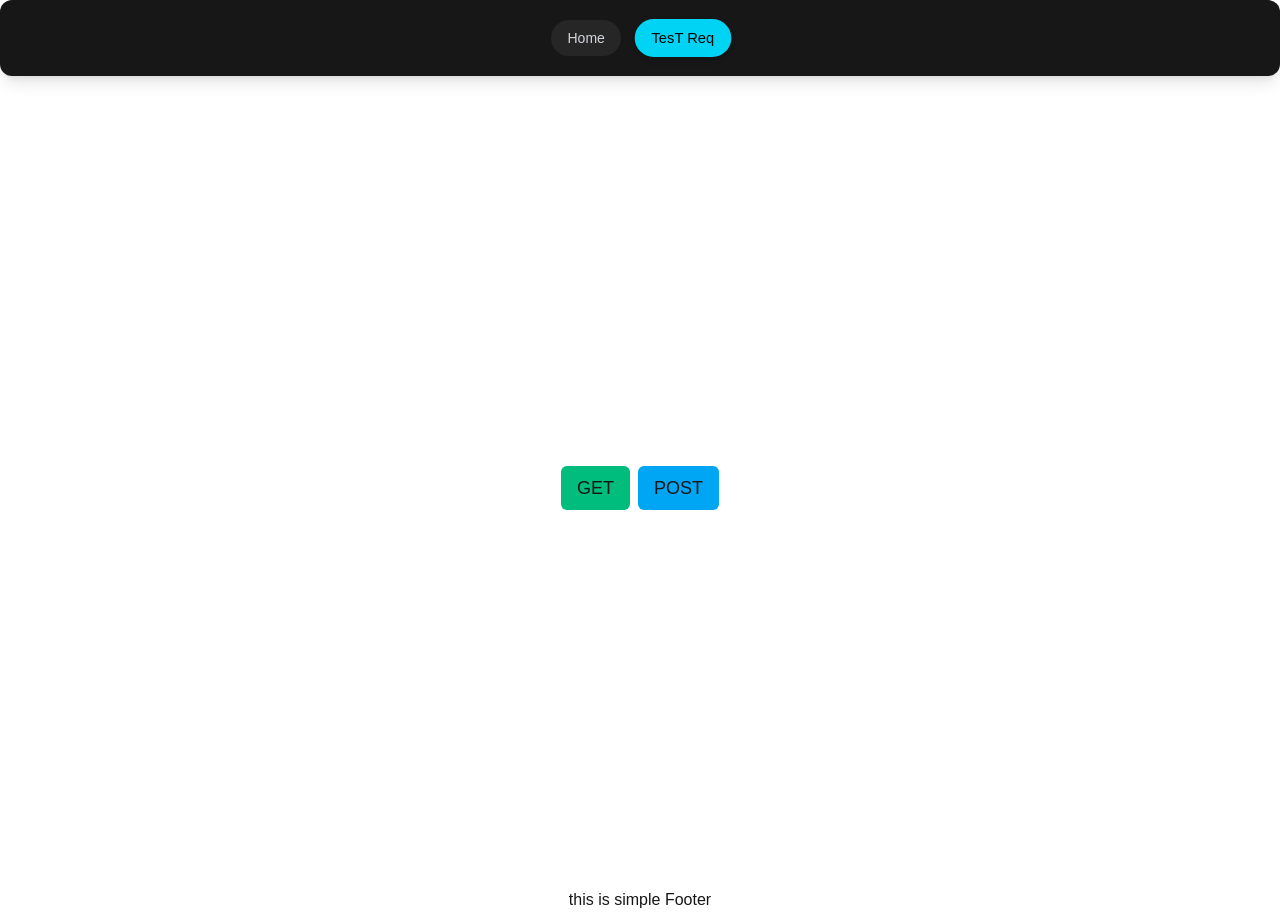
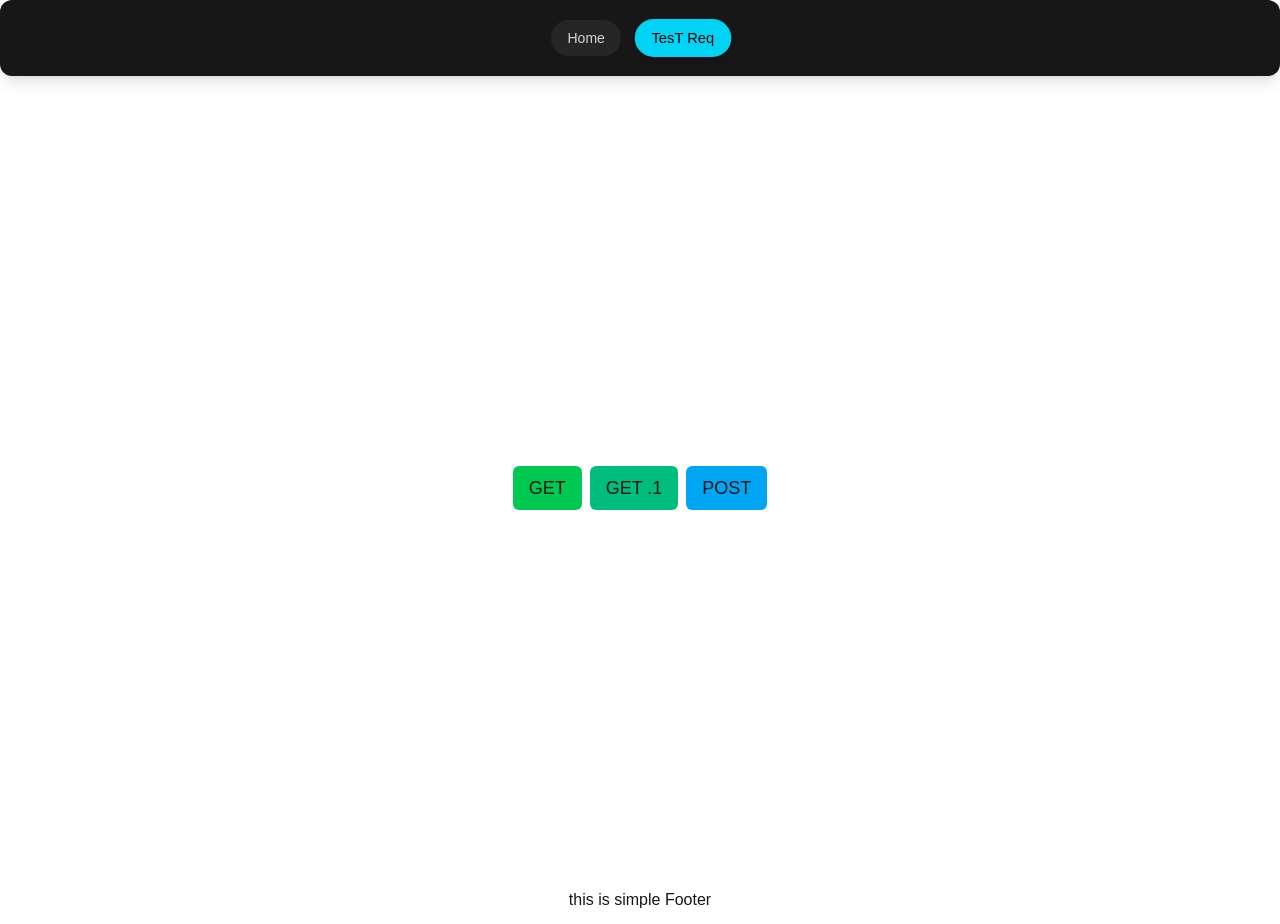
Before and after one commit to Mohammadiko33/learn-NextJs-backend-covered, a Next.js app: page /testReq in a window 1280 px wide. Built offline with nearby package versions, Linux system fonts and the light colour scheme.

Commit message:
38 - Dynamic Route Handlers

```diff
--- /dev/null
+++ b/src/app/api/testReq/[id]/route.ts
@@ -0,0 +1,12 @@
+import { content , IContent } from "../route";
+
+export async function GET(res: Request , { params } : { params: Promise<{id: string}> }) {
+    const {id} = await params
+    if (id){
+        const exist = content.find(item => item.id === +id)
+        if (Object.keys(exist ?? {}).length){
+            return Response.json(exist)
+        }
+    }
+
+}
--- a/src/app/api/testReq/route.ts
+++ b/src/app/api/testReq/route.ts
@@ -9,7 +9,7 @@ const BASE_Header = { "Content-Type": "application/json" }
 export const content: IContent[] = [
   { id: 1, title: "title one" },
   { id: 2, title: "title two" },
-  { id: 3, title: "title four" },
+  { id: 3, title: "title three" },
 ];
 
 export async function GET() {
--- a/src/app/testReq/page.tsx
+++ b/src/app/testReq/page.tsx
@@ -32,11 +32,22 @@ export default function TestReq() {
     }
   };
 
+  const num = 1
+
+  const handleReqGETOne = async () => {
+    const res = await fetch(BASE_URL + `/${num}`)
+    const data = await res.json()
+    console.log(data)
+  }
+
   return (
     <div className="fullCCenter ">
       <div className="flex gap-2 mt-6">
-        <button className={`${defualtBtnClass} bg-emerald-500`} onClick={handleReqGET}>
+        <button className={`${defualtBtnClass} bg-green-500`} onClick={handleReqGET}>
           GET
+        </button>
+        <button className={`${defualtBtnClass} bg-emerald-500`} onClick={handleReqGETOne}>
+          GET .{num}
         </button>
         <button className={`${defualtBtnClass} bg-sky-500`} onClick={handleReqPOST}>
           POST
```
